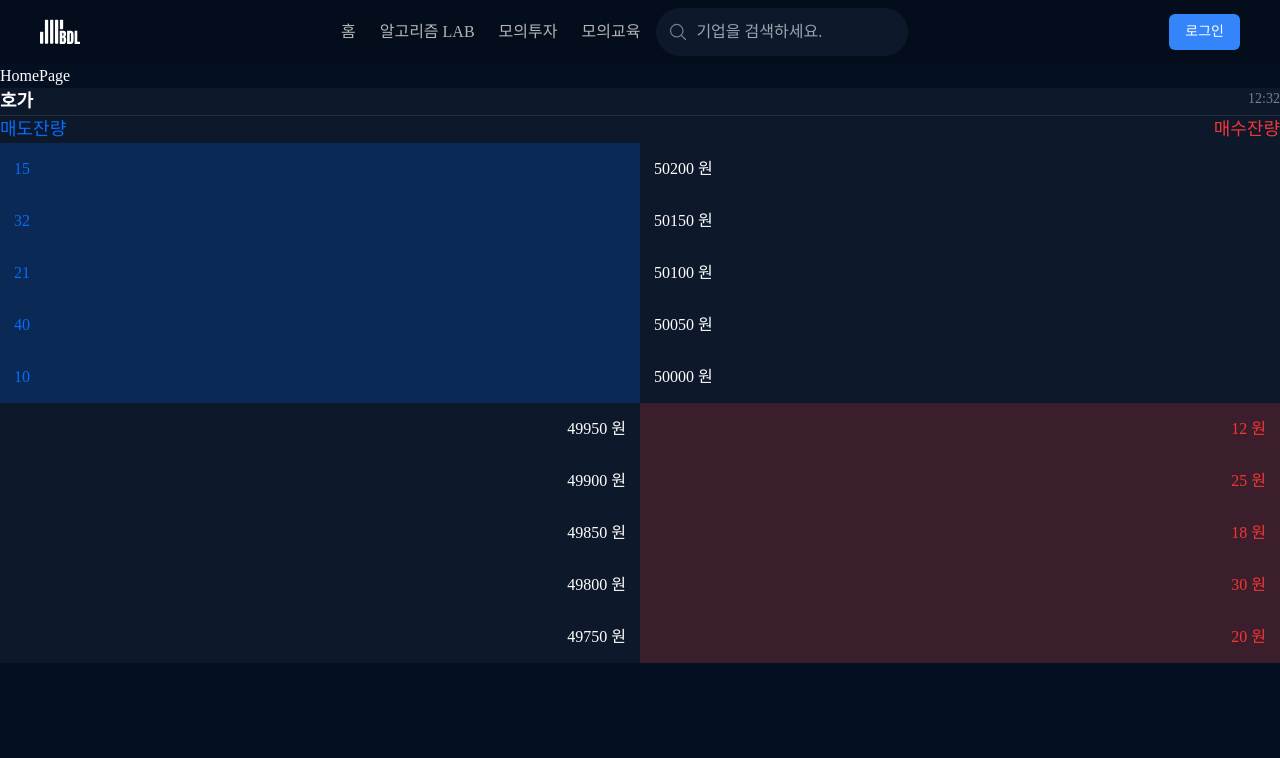
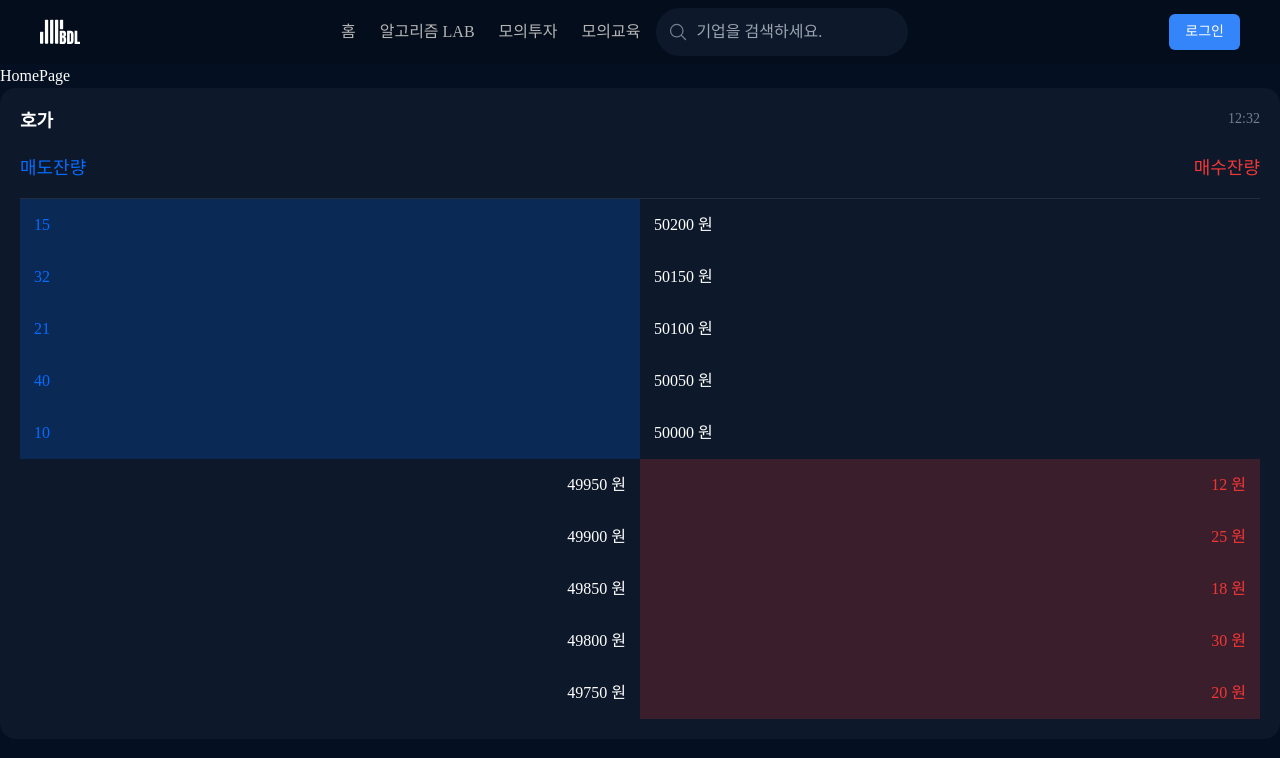
Before and after one commit to dnwnsrb11/BDL-frontend, a React (Vite) app: page / in a window 1280 px wide. Shown: the top 758 px of the page. Built offline with nearby package versions, Linux system fonts and the light colour scheme; a web font is replaced by a local one.

Commit message:
desgin:추가 스타일링 작업 모달창 부분에 상세 스타일링 추가

```diff
--- a/src/components/mock-investment/selling-price/selling-price.tsx
+++ b/src/components/mock-investment/selling-price/selling-price.tsx
@@ -27,17 +27,17 @@ const orderBookDummy: orderBookData = {
 };
 export const SellingPrice = () => {
   return (
-    <div className="bg-modal-background-color">
+    <div className="rounded-2xl bg-modal-background-color p-[20px]">
       <div className="flex justify-between">
         <h3 className="text-[18px] font-bold">호가</h3>
         {/* 장시간 string */}
         <p className="text-[14px] font-light text-border-color">12:32</p>
       </div>
-      <hr className="border-border-color border-opacity-20" />
-      <div className="flex justify-between">
+      <div className="mt-[20px] flex justify-between">
         <p className="text-[18px] text-btn-blue-color">매도잔량</p>
         <p className="text-[18px] text-btn-red-color">매수잔량</p>
       </div>
+      <hr className="border-border-color border-opacity-20 mt-[16px]" />
       <div>
         <SellingPriceSell orderBookDummy={orderBookDummy} />
       </div>
```
